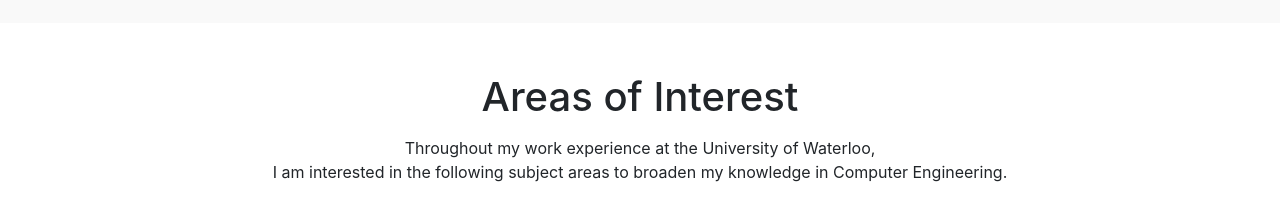
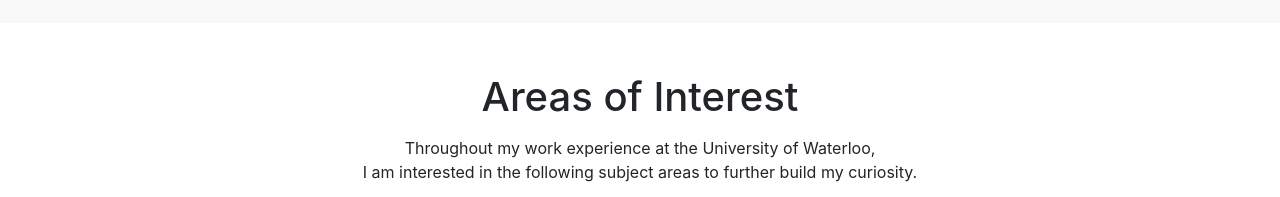
Before and after one commit to Sahil17999/myWebsite, a plain HTML site: page index.html in a window 1280 px wide. Shown: the part 2120-2317 px from the top of the page. Drawn offline with nearby package versions, Linux system fonts and the light colour scheme.

Commit message:
Update index.html

```diff
--- a/index.html
+++ b/index.html
@@ -216,7 +216,7 @@
 <div class="services" id="services">
 <div class="container">
 <h1 class="text-center">Areas of Interest</h1>
-<p class="text-center">Throughout my work experience at the University of Waterloo, <br>I am interested in the following subject areas to broaden my knowledge in Computer Engineering.</p>
+<p class="text-center">Throughout my work experience at the University of Waterloo, <br>I am interested in the following subject areas to further build my curiosity.</p>
 
 <div class="row">
 <div class="col-md-4">
```
